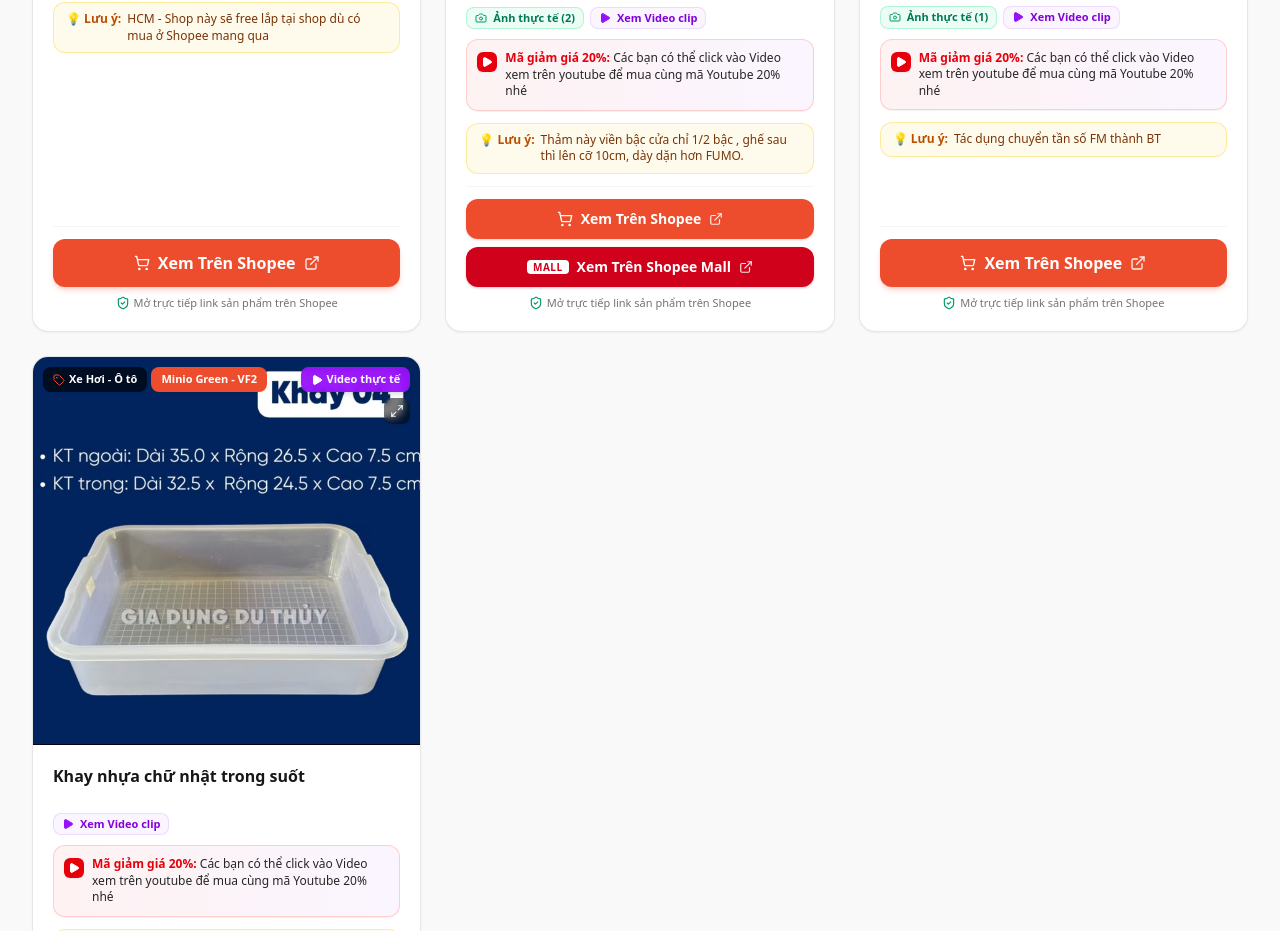
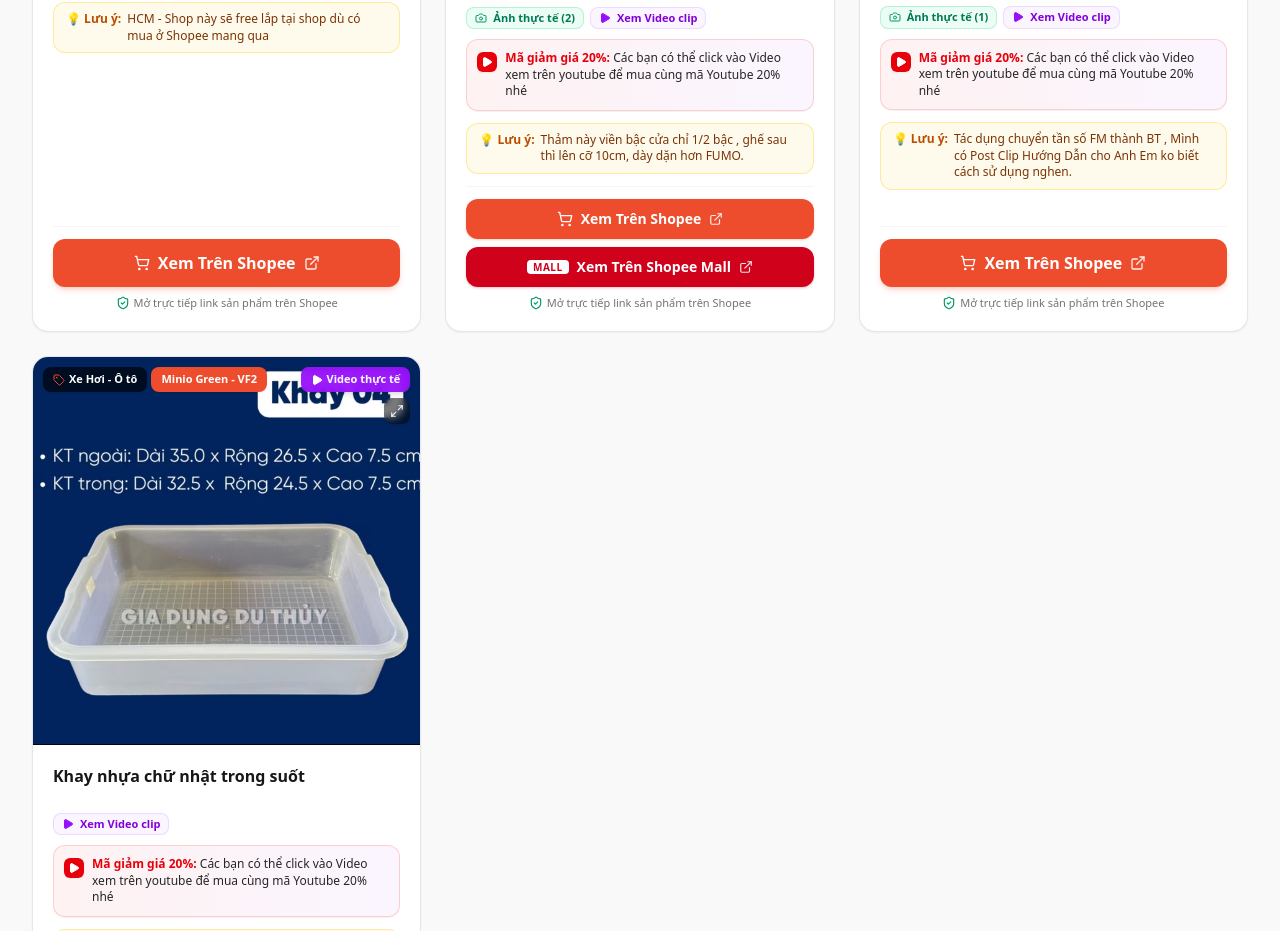
Before and after one commit to ryannguyentran/TranThuongAFF, a React (Vite) app: page / in a window 1280 px wide. Shown: the part 6700-7631 px from the top of the page. Built offline with nearby package versions, Linux system fonts and the light colour scheme.

Commit message:
feat(affiliate): update note for FM transmitter product
Add a note regarding the instructional video for the Bluetooth FM transmitter to assist users with setup.

```diff
--- a/src/data/affiliateData.ts
+++ b/src/data/affiliateData.ts
@@ -229,7 +229,7 @@ export const PRODUCTS: Product[] = [
     affiliateUrl: 'https://s.shopee.vn/9V1CmCdqLU',
     voucherTag: '',
     description: 'Bộ tẩu sạc kiêm truyền phát âm thanh Bluetooth qua sóng FM 5.3.',
-    note: 'Tác dụng chuyển tần số FM thành BT',
+    note: 'Tác dụng chuyển tần số FM thành BT , Mình có Post Clip Hướng Dẫn cho Anh Em ko biết cách sử dụng nghen.',
   },
   {
     id: 'prod-3',
```
